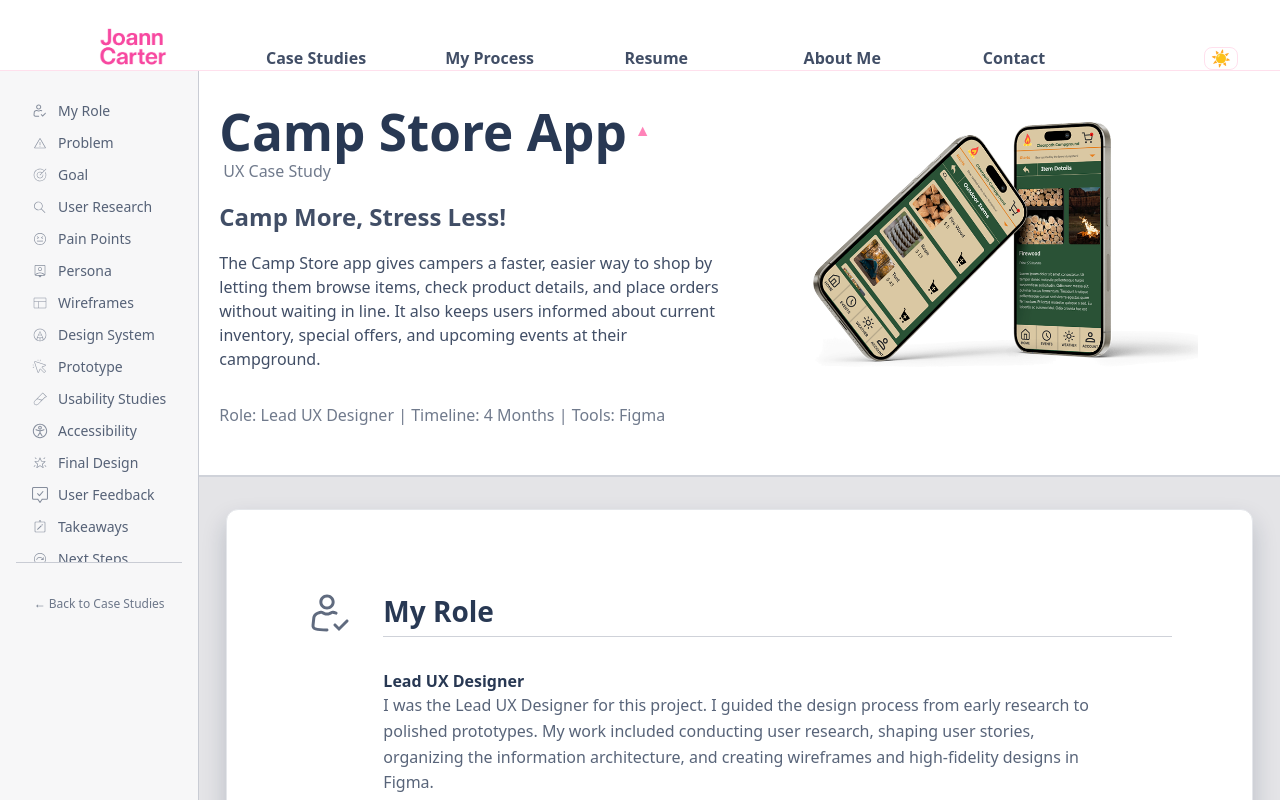
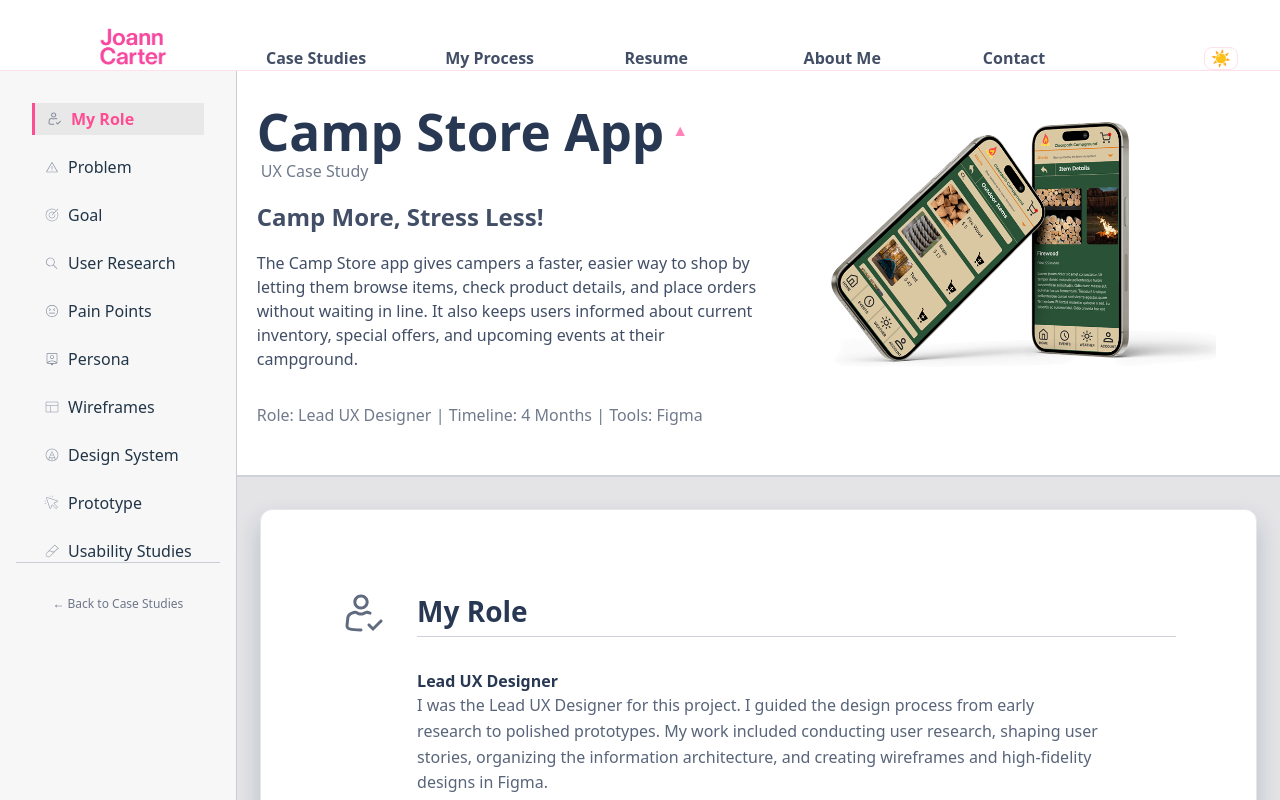
Before and after one commit to lioness3/ux_portfolio_26, a React (Vite) app: page /case-study/0 in a window 1280 px wide. Shown: the top 800 px of the page. Built offline with nearby package versions, Linux system fonts and the light colour scheme.

Commit message:
highlight side menu as user scrolls. case study details still does not reset to top position 0.

```diff
--- a/src/components/navigation/CaseStudySideMenu.jsx
+++ b/src/components/navigation/CaseStudySideMenu.jsx
@@ -1,7 +1,7 @@
 import "../../styles/caseStudyDetailPage.css";
 import { Link } from "react-router-dom";
 // used to show the sections/ contents of the case studies detail page. displayed on the left side of the bigger screens
-export default function CaseStudySideMenu({ categories }) {
+export default function CaseStudySideMenu({ categories, activeId }) {
   const menuItems = Object.entries(categories);
 
   return (
@@ -9,9 +9,18 @@ export default function CaseStudySideMenu({ categories }) {
       <div className="side-menu">
         <ul className="side-menu-list">
           {menuItems.map(([key, category], idx) => {
+            const isActive = activeId === key;
+
             return (
-              <li key={idx} className="side-menu-item">
-                <a href={`#${key}`} className="side-menu-link">
+              <li
+                key={idx}
+                className={`side-menu-item ${isActive ? "active" : ""}`}
+                onClick={() =>
+                  document
+                    .getElementById(key)
+                    .scrollIntoView({ behavior: "smooth" })
+                }
+              >
                 {category.icon && (
                   <img
                     src={category.icon}
@@ -20,11 +29,11 @@ export default function CaseStudySideMenu({ categories }) {
                   />
                 )}
                 <span className="side-menu-text">{category.title}</span>
-                </a>
               </li>
             );
           })}
         </ul>
+
         <Link
           to="/"
           state={{ scrollTo: "case-studies" }}
--- a/src/components/sections/Footer.jsx
+++ b/src/components/sections/Footer.jsx
@@ -28,7 +28,7 @@ const Footer = () => (
       <div className="footer-updated">Last Updated: March 2026</div>
       <div className="footer-socials">
         <a
-          href="https://linkedin.com"
+          href="https://www.linkedin.com/in/joann-carter/"
           target="_blank"
           rel="noopener noreferrer"
         >
@@ -41,7 +41,11 @@ const Footer = () => (
         >
           <FaGithub />
         </a>
-        <a href="https://behance.net" target="_blank" rel="noopener noreferrer">
+        <a
+          href="https://www.behance.net/Carter-Joann"
+          target="_blank"
+          rel="noopener noreferrer"
+        >
           <FaBehance />
         </a>
       </div>
--- a/src/pages/CaseStudyDetail.jsx
+++ b/src/pages/CaseStudyDetail.jsx
@@ -1,5 +1,6 @@
 import { useParams } from "react-router-dom";
-import { useState } from "react";
+import { useEffect, useState, useRef } from "react";
+
 import { FaGithub } from "react-icons/fa";
 import Button from "../components/Button";
 import Tooltip from "../components/Tooltip";
@@ -25,6 +26,50 @@ function CaseStudyDetail({ studies }) {
   const catchPhrase = study.catchPhrase;
   const summary = study.summary;
   const sourceCode = study.sourceCode;
+  const [activeId, setActiveId] = useState(null);
+  const observer = useRef(null);
+  const headerRef = useRef(null);
+
+  const scrollRef = useRef(null);
+
+  // RESETS THE SCROLL POSITION WHEN THE CASE STUDY CHANGES
+  useEffect(() => {
+    if (scrollRef.current) {
+      scrollRef.current.scrollTo({ top: 0, behavior: "instant" });
+    }
+  }, [id]);
+
+  //  DYNAMIC HEADER HEIGHT TO DETERMINE THE REQUESTED CARD POSITION
+  useEffect(() => {
+    if (headerRef.current) {
+      const h = headerRef.current.offsetHeight;
+      document.documentElement.style.setProperty(
+        "--dynamic-header-height",
+        `${h}px`,
+      );
+    }
+  }, [headerOpen]);
+  // FIGURES OUT THE POSITION OF THE CARD IN VIEW WHILE SCROLLING
+  useEffect(() => {
+    const options = {
+      root: null,
+      rootMargin: "-40% 0px -40% 0px",
+      threshold: 0.1,
+    };
+
+    observer.current = new IntersectionObserver((entries) => {
+      entries.forEach((entry) => {
+        if (entry.isIntersecting) {
+          setActiveId(entry.target.id);
+        }
+      });
+    }, options);
+
+    const sections = document.querySelectorAll(".info-card");
+    sections.forEach((sec) => observer.current.observe(sec));
+
+    return () => observer.current.disconnect();
+  }, []);
 
   // Error handling for lost case study data
   if (!study) return <div>Case study not found.</div>;
@@ -32,12 +77,12 @@ function CaseStudyDetail({ studies }) {
   return (
     <div className="case-study-detail-layout">
       {/* LEFT SIDE MENU */}
-      <CaseStudySideMenu categories={categories} />
+      <CaseStudySideMenu categories={categories} activeId={activeId} />
       {/* RIGHT CONTENT */}
       <div className="case-study-right-col">
         {/* header */}
 
-        <div className="case-study-header">
+        <div className="case-study-header" ref={headerRef}>
           {/* left column in header */}
           <div className="case-study-header-col1">
             {/* HIDES AND SHOWS THE HEADER DETAILS */}
@@ -115,7 +160,7 @@ function CaseStudyDetail({ studies }) {
             setOpen={setContentsOpen}
           />
         </div>
-        <div className="case-study-scrolling-container">
+        <div className="case-study-scrolling-container" ref={scrollRef}>
           {/* Loops through the caseStudies.js data file and displays the info on cards  */}
           {caseStudyInfo.map(([key, category]) => {
             return (
--- a/src/styles/cards/infoCard.css
+++ b/src/styles/cards/infoCard.css
@@ -10,7 +10,7 @@
   display: flex;
   flex-direction: row;
   /* used to place the card in the users view when the menu item on the left is clicked  */
-  scroll-margin-top: 50vh;
+  scroll-margin-top: var(--dynamic-header-height);
 }
 /* seperates the last card from the bottom of the screen */
 .info-card:last-child {
--- a/src/styles/caseStudyDetailPage.css
+++ b/src/styles/caseStudyDetailPage.css
@@ -157,7 +157,24 @@
 .side-menu-text {
   line-height: 1;
 }
+/* used to highlight the side menu item as the user scrolls */
+.side-menu-item.active {
+  background: rgba(0, 0, 0, 0.06);
+  border-left: 3px solid var(--accent);
+  font-weight: 600;
+  color: var(--accent);
+}
 
+.side-menu-item {
+  cursor: pointer;
+  padding: 8px 12px;
+  display: flex;
+  align-items: center;
+  gap: 8px;
+  transition:
+    background 0.2s,
+    color 0.2s;
+}
 @media (max-width: 969px) {
   .case-study-detail-layout {
     display: flex; /* stack everything */
--- a/src/styles/sections/myProcess.css
+++ b/src/styles/sections/myProcess.css
@@ -26,6 +26,7 @@
 .process-text {
   padding: 3rem;
   color: var(--text-80);
+  font-size: 1.25rem;
 }
 
 /* Media column */
```
Lines whose indentation alone changed are shown as unchanged.
